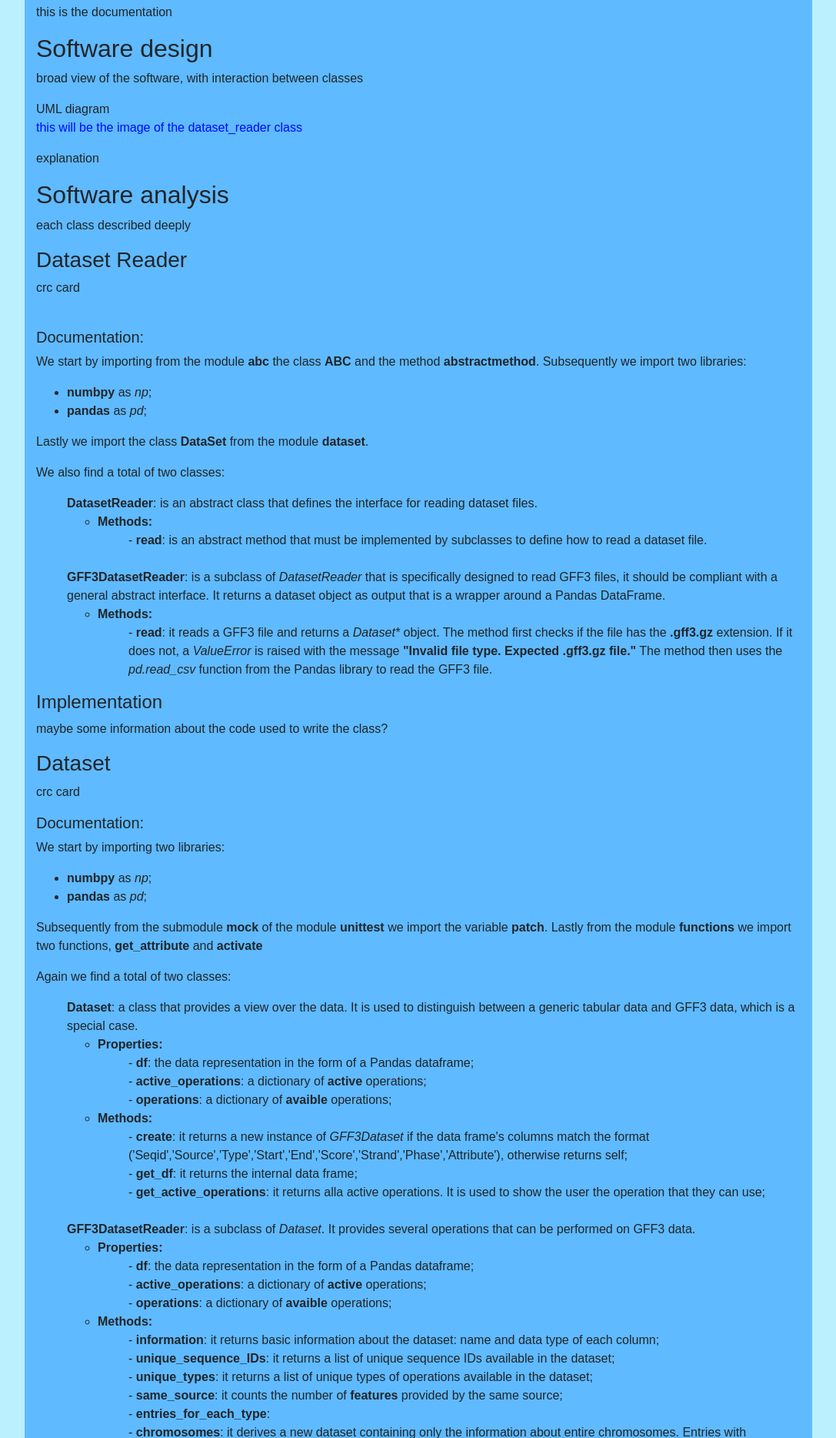
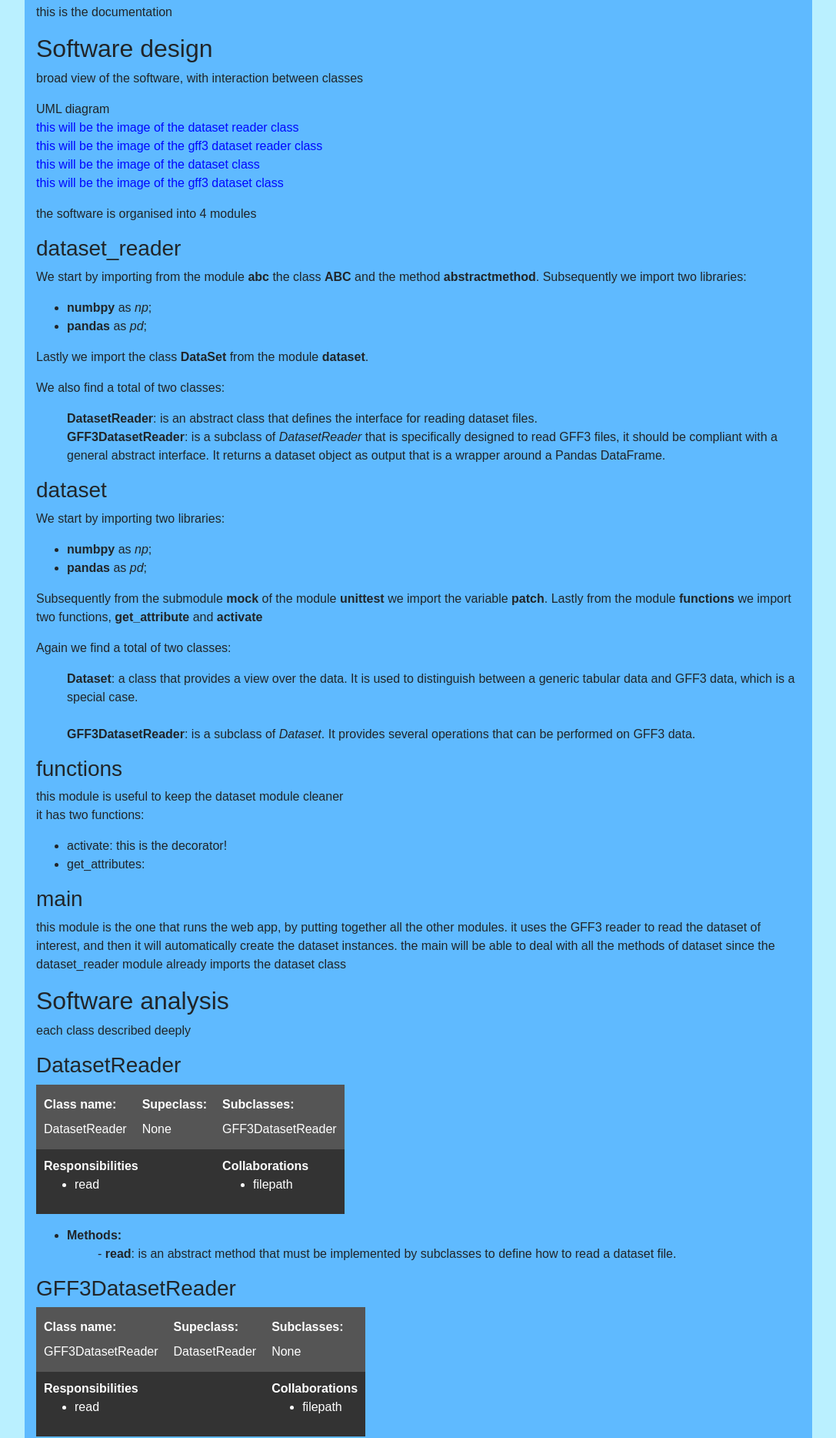
Before and after one commit to kcajj/advanced_programming_project_Genomics_2022, a Flask app: page /documentation in a window 1280 px wide. Shown: the part 204-2072 px from the top of the page at 77% size, without its empty margins (96-1183 px from the left). Run offline with Flask 2, Linux system fonts and the light colour scheme; parts of the project's set-up code (start-up, migrations or seed data) failed here and were passed over.

Commit message:
documentation fix

```diff
--- a/webapp/main.py
+++ b/webapp/main.py
@@ -1,6 +1,5 @@
 from flask import Flask, render_template, redirect, url_for, make_response
 from dataset_reader import GFF3DatasetReader
-from dataset import *
 
 filepath = 'Homo_sapiens.GRCh38.85.gff3.gz'
 reader = GFF3DatasetReader()
--- a/webapp/static/css/main.css
+++ b/webapp/static/css/main.css
@@ -31,21 +31,15 @@ a {
 }
 
 table {
-    font-family: Arial, sans-serif;
     color: white;
     background-color: #333;
-    text-align: left;
-    width: 100%;
     overflow: hidden;
     text-overflow: ellipsis;
     white-space: nowrap;
     }
-.table-information{
+.large-table{
     width: 100%;
-    }
-
-.table-operation{
-    width: 10%;
+    max-width: 100%;
 }
 
 th, td {
@@ -64,6 +58,14 @@ th {
     background-color: #555;
     }
 
+.crc th{
+        font-weight: normal;
+    }
+.crc td{
+        line-height: 1.5;
+        vertical-align: top;
+    }
+
 .table-information-content{
     color: black;
     background-color: rgb(95, 186, 255);
@@ -77,10 +79,7 @@ th {
     padding-top: 30px;
     display:flex;
     }
-#information {
-    flex:1;
-}
-#about-us{
+#half {
     flex:1;
 }
 
--- a/webapp/templates/active_operations.html
+++ b/webapp/templates/active_operations.html
@@ -9,7 +9,7 @@
   </p>
 {% endif %}
 
-<table class="table-information">
+<table class="large-table">
   <tr>
     <td class="table-information-content" width="50%">
       {{ dataset_name.replace('_',' ') }} dataset: {{ dataset.get_df().shape }}
@@ -29,7 +29,7 @@
   </tr>
 </table>
 
-<table>
+<table class="large-table">
   <tr>
     {% for column_name in dataset.get_df().columns %}
       <th> {{ column_name }} </th>
@@ -73,7 +73,7 @@
       <h4> {{ operation_name.replace('_', ' ') }} </h4>
 
       <div class="child-element">
-        <table class="table-operation">
+        <table>
           <tr>
             <td class="table-information-content">
               <a class="btn" href="/operation/{{dataset_name}}/{{operation_name}}">
--- a/webapp/templates/base.html
+++ b/webapp/templates/base.html
@@ -63,12 +63,12 @@
       </div>
 
       <div id="bottom-bar">
-        <div id="information">
+        <div id="half">
           <p>
             This is an open access web application
           </p>
         </div>
-        <div id="about-us">
+        <div id="half">
           <h5> About us: </h5>
           <p>
             We are 4 students of the
--- a/webapp/templates/documentation.html
+++ b/webapp/templates/documentation.html
@@ -18,30 +18,17 @@
 
 <p>
     UML diagram<br>
-    <a href="#Dataset_reader">this will be the image of the dataset_reader class</a>
+    <a href="#DatasetReader">this will be the image of the dataset reader class</a><br>
+    <a href="#GFF3DatasetReader">this will be the image of the gff3 dataset reader class</a><br>
+    <a href="#Dataset">this will be the image of the dataset class</a><br>
+    <a href="#GFF3Dataset">this will be the image of the gff3 dataset class</a><br>
 </p>
 
 <p>
-    explanation
+    the software is organised into 4 modules
 </p>
 
-<h2> Software analysis </h2>
-
-<p>
-    each class described deeply
-</p>
-
-<a id="Dataset_reader">
-    <h3> Dataset Reader </h3>
-</a>
-
-<p>
-    crc card<br><br>
-
-</p>
-
-<h5>Documentation:</h5>
-
+<h3> dataset_reader </h3>
 <p>
     We start by importing from the module <b>abc</b> the class <b>ABC</b> and the method <b>abstractmethod</b>.
     Subsequently we import two libraries:
@@ -56,38 +43,12 @@
     We also find a total of two classes:
     <ul type = "none">
         <li><b>DatasetReader</b>: is an abstract class that defines the interface for reading dataset files.</li>
-        <ul>
-            <li><b>Methods:</b></li>
-            <ul type = "none">
-                <li> - <b>read</b>: is an abstract method that must be implemented by subclasses to define how to read a dataset file. </li>
-            </ul>
-        </ul>
-        <li><br></li>
+
         <li><b>GFF3DatasetReader</b>: is a subclass of <i>DatasetReader</i> that is specifically designed to read GFF3 files, it should be compliant with a general abstract interface. It returns a dataset object as output that is a wrapper around a Pandas DataFrame. </li>
-        <ul>
-            <li><b>Methods:</b></li>
-            <ul type = "none">
-                <li> - <b>read</b>: it reads a GFF3 file and returns a <i>Dataset*</i> object.
-                    The method first checks if the file has the <b>.gff3.gz</b> extension. If it does not, a <i>ValueError</i> is raised with the message <b>"Invalid file type. Expected .gff3.gz file."</b>
-                    The method then uses the <i>pd.read_csv</i> function from the Pandas library to read the GFF3 file.</li>
-            </ul>
-        </ul>
     </ul>
 </p>
 
-<h4> Implementation </h4>
-<p>
-    maybe some information about the code used to write the class?
-</p>
-
-<h3> Dataset </h3>
-
-<p>
-    crc card
-</p>
-
-<h5>Documentation:</h5>
-
+<h3> dataset </h3>
 <p>
     We start by importing two libraries:
     <ul>
@@ -101,6 +62,160 @@
     Again we find a total of two classes:
     <ul type = "none">
         <li><b>Dataset</b>: a class that provides a view over the data. It is used to distinguish between a generic tabular data and GFF3 data, which is a special case.</li>
+
+        <li><br></li>
+        <li><b>GFF3DatasetReader</b>: is a subclass of <i>Dataset</i>. It provides several operations that can be performed on GFF3 data.</li>
+
+    </ul>
+</p>
+<h3> functions </h3>
+<p>
+    this module is useful to keep the dataset module cleaner <br>
+    it has two functions:
+    <ul>
+        <li>
+            activate: this is the decorator!
+        </li>
+        <li>
+            get_attributes:
+        </li>
+    </ul>
+</p>
+<h3> main </h3>
+<p>
+    this module is the one that runs the web app, by putting together all the other modules.
+    it uses the GFF3 reader to read the dataset of interest, and then it will automatically
+    create the dataset instances. the main will be able to deal with all the methods of dataset
+    since the dataset_reader module already imports the dataset class
+</p>
+
+<h2> Software analysis </h2>
+
+<p>
+    each class described deeply
+</p>
+
+<a id="DatasetReader">
+    <h3> DatasetReader </h3>
+</a>
+
+<table class="crc">
+    <tr >
+        <th>
+            <b>Class name:</b><br>DatasetReader
+        </th>
+        <th>
+            <b>Supeclass:</b><br>None
+        </th>
+        <th>
+            <b>Subclasses:</b><br>GFF3DatasetReader
+        </th>
+    </tr>
+    <tr>
+        <td colspan="2">
+            <b>Responsibilities</b>
+            <ul>
+                <li>read</li>
+            </ul>
+        </td>
+        <td>
+            <b>Collaborations</b>
+            <ul>
+                <li>filepath</li>
+            </ul>
+        </td>
+    </tr>
+</table>
+
+<p>
+    <ul>
+        <li><b>Methods:</b></li>
+        <ul type = "none">
+            <li> - <b>read</b>: is an abstract method that must be implemented by subclasses to define how to read a dataset file. </li>
+        </ul>
+    </ul>
+</p>
+
+<a id="GFF3DatasetReader">
+    <h3> GFF3DatasetReader </h3>
+</a>
+
+<table class="crc">
+    <tr >
+        <th>
+            <b>Class name:</b><br>GFF3DatasetReader
+        </th>
+        <th>
+            <b>Supeclass:</b><br>DatasetReader
+        </th>
+        <th>
+            <b>Subclasses:</b><br>None
+        </th>
+    </tr>
+    <tr>
+        <td colspan="2">
+            <b>Responsibilities</b>
+            <ul>
+                <li>read</li>
+            </ul>
+        </td>
+        <td>
+            <b>Collaborations</b>
+            <ul>
+                <li>filepath</li>
+            </ul>
+        </td>
+    </tr>
+</table>
+
+<p>
+    <ul>
+        <li><b>Methods:</b></li>
+        <ul type = "none">
+            <li> - <b>read</b>: it reads a GFF3 file and returns a <i>Dataset*</i> object.
+                The method first checks if the file has the <b>.gff3.gz</b> extension. If it does not, a <i>ValueError</i> is raised with the message <b>"Invalid file type. Expected .gff3.gz file."</b>
+                The method then uses the <i>pd.read_csv</i> function from the Pandas library to read the GFF3 file.</li>
+        </ul>
+    </ul>
+</p>
+
+<a id="Dataset">
+    <h3> Dataset </h3>
+</a>
+
+<table class="crc">
+    <tr >
+        <th>
+            <b>Class name:</b><br>Dataset
+        </th>
+        <th>
+            <b>Supeclass:</b><br>None
+        </th>
+        <th>
+            <b>Subclasses:</b><br>GFF3Dataset
+        </th>
+    </tr>
+    <tr>
+        <td colspan="2">
+            <b>Responsibilities</b>
+            <ul>
+                <li>create</li>
+                <li>get_df</li>
+                <li>__update_operations</li>
+                <li>get_active_operations</li>
+                <li>get_subdatasets</li>
+            </ul>
+        </td>
+        <td>
+            <b>Collaborations</b>
+            <ul>
+                <li>df: pd.DataFrame</li>
+            </ul>
+        </td>
+    </tr>
+</table>
+
+<p>
     <ul>
         <li><b>Properties:</b></li>
         <ul type = "none">
@@ -116,8 +231,51 @@
             <li> - <b>get_active_operations</b>: it returns  alla active operations. It is used to show the user the operation that they can use;</li>
         </ul>
     </ul>
-        <li><br></li>
-        <li><b>GFF3DatasetReader</b>: is a subclass of <i>Dataset</i>. It provides several operations that can be performed on GFF3 data.</li>
+</p>
+
+<a id="GFF3Dataset">
+    <h3> GFF3Dataset </h3>
+</a>
+
+<table class="crc">
+    <tr >
+        <th>
+            <b>Class name:</b><br>GFF3Dataset
+        </th>
+        <th>
+            <b>Supeclass:</b><br>Dataset
+        </th>
+        <th>
+            <b>Subclasses:</b><br>None
+        </th>
+    </tr>
+    <tr>
+        <td colspan="2">
+            <b>Responsibilities</b>
+            <ul>
+                <li>information</li>
+                <li>unique_sequence_IDs</li>
+                <li>unique_types</li>
+                <li>same_source</li>
+                <li>entries_for_each_type</li>
+                <li>chromosomes</li>
+                <li>fraction_of_unassembled_sequences</li>
+                <li>ensembl_havana</li>
+                <li>entries_for_each_type_ensemblhavana</li>
+                <li>gene_names</li>
+            </ul>
+        </td>
+        <td>
+            <b>Collaborations</b>
+            <ul>
+                <li>df: pd.DataFrame</li>
+                <li>Dataset</li>
+            </ul>
+        </td>
+    </tr>
+</table>
+
+<p>
     <ul>
         <li><b>Properties:</b></li>
         <ul type = "none">
@@ -140,12 +298,6 @@
             <li> - <a id="gene_names"></a><b>gene_names</b>: it returns the gene names from the dataset containing containing only entries from source <b>ensembl</b>, <b>havana</b> and <b>esembl_havana</b>;</li>
         </ul>
     </ul>
-    </ul>
-</p>
-
-<h4> Implementation </h4>
-<p>
-    maybe some information about the code used to write the class?
 </p>
 
 {% endblock %}
--- a/webapp/templates/operation.html
+++ b/webapp/templates/operation.html
@@ -7,7 +7,7 @@
     <h1>{{ dataset_name.replace('_',' ') }}</h1>
 {% endif %}
 
-<table class="table-operation">
+<table>
     <tr>
         <td class="table-information-content">
             <a class="btn" href="/active_operations/{{dataset_name}}">
@@ -32,7 +32,7 @@
     </tr>
 </table>
 
-<table class="table-operation">
+<table>
 
     <tr>
         <th> index </th>
```
Also changed, not shown: webapp/functions.py (+12 -12 lines). Lines whose indentation alone changed are shown as unchanged.
